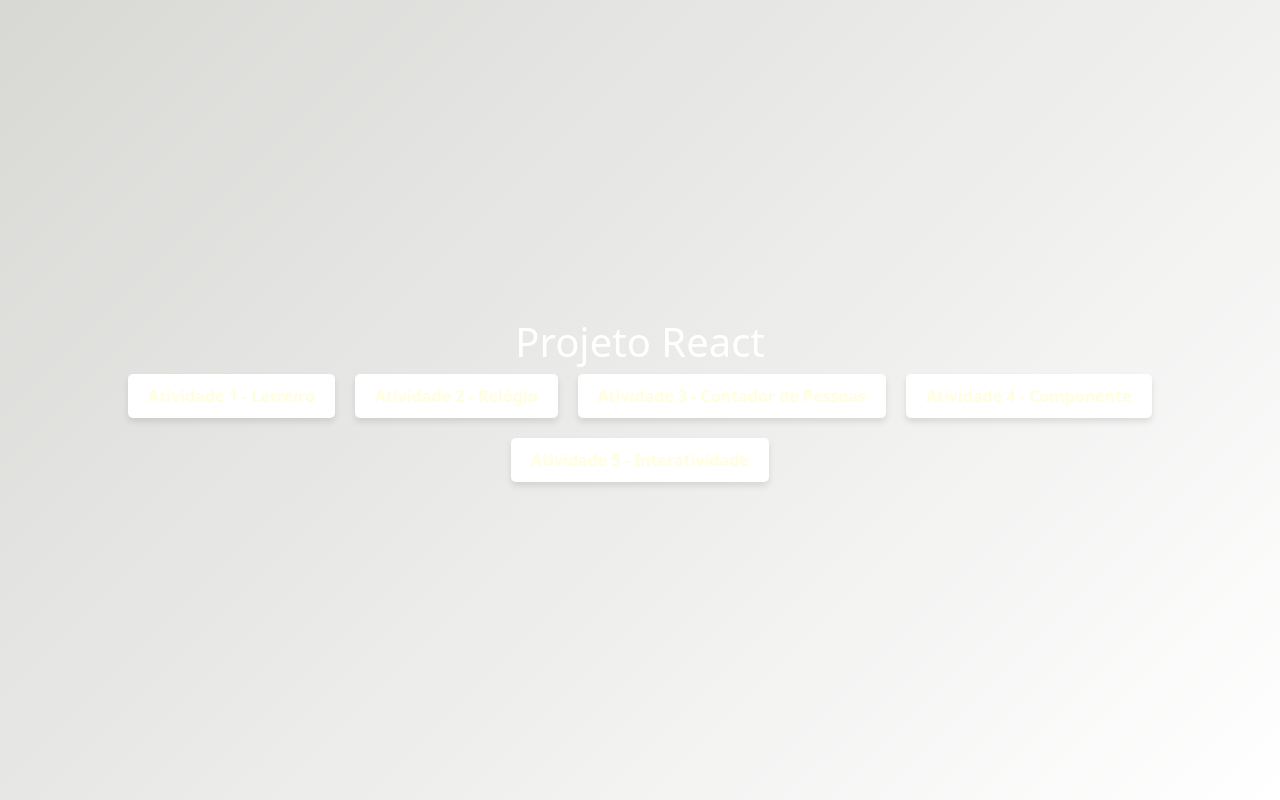
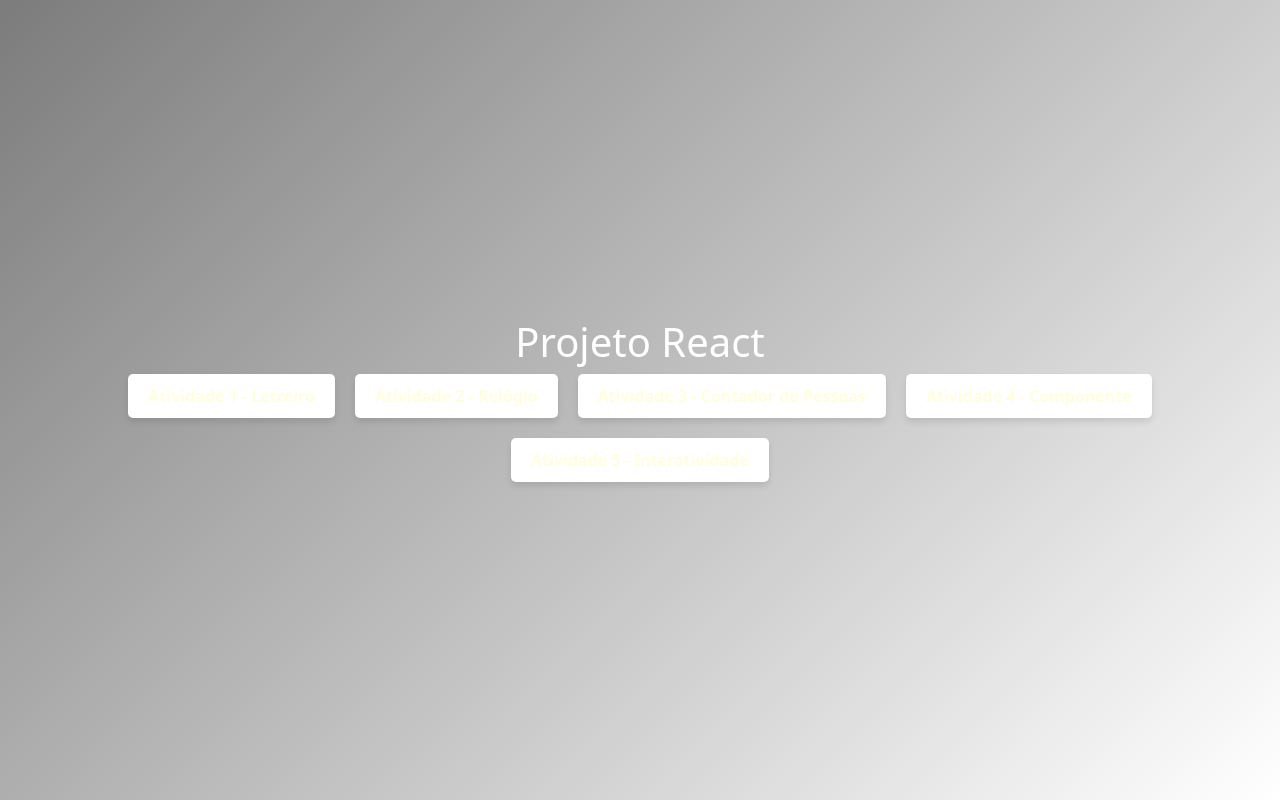
Before and after one commit to Breno-07/React, a React (Create React App) app: page / in a window 1280 px wide. Built offline with nearby package versions, Linux system fonts and the light colour scheme.

Commit message:
Update home.css

```diff
--- a/src/pages/home.css
+++ b/src/pages/home.css
@@ -6,7 +6,7 @@
     text-align: center;
     padding: 20px;
     min-height: 100vh;
-    background: linear-gradient(135deg, #d8d8d5, #ffffff);
+    background: linear-gradient(135deg, #7c7c7c, #ffffff);
     color: white;
 }
 
```
